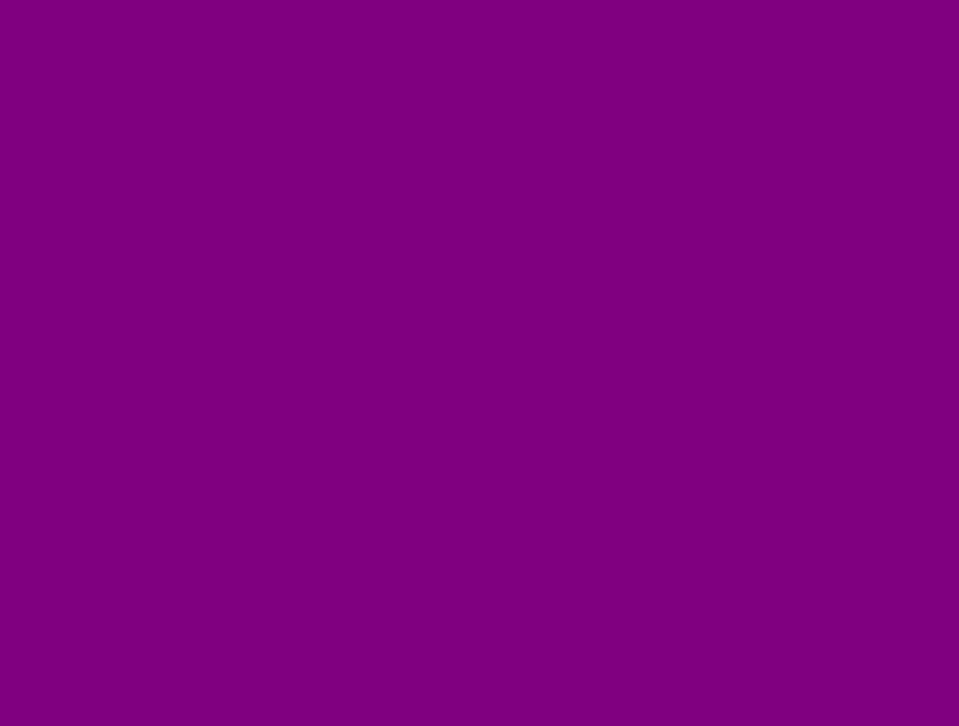
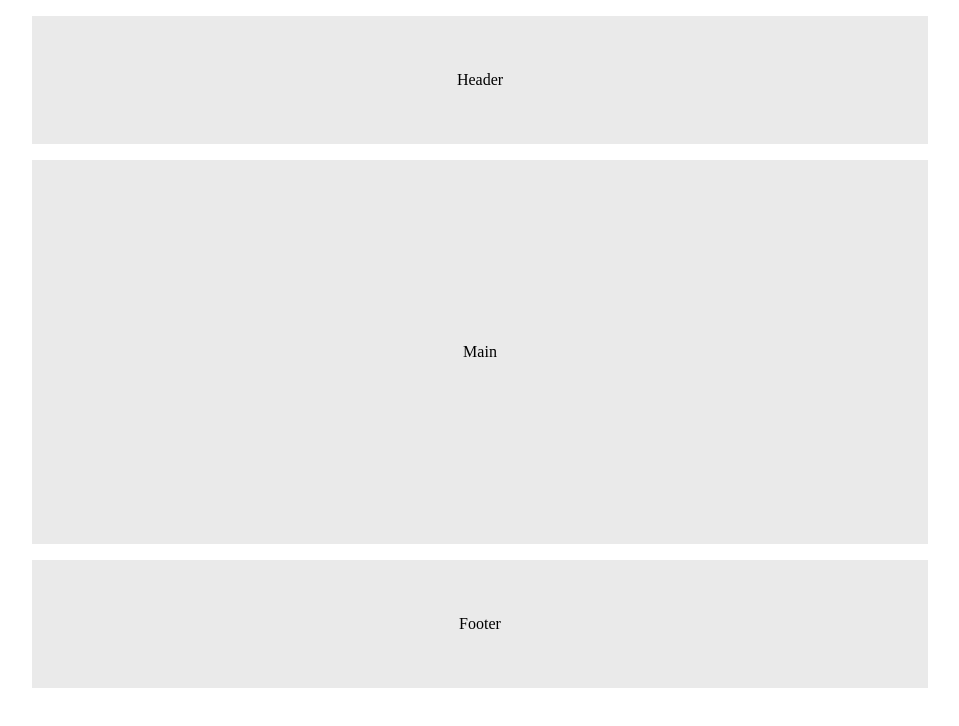
Before and after one commit to JulienMorizet/Tim-Berners-Lee, a plain HTML site: page index.html in a window 1280 px wide. Shown: the whole page, without its empty margins (160-1119 px from the left). Drawn offline with Linux system fonts and the light colour scheme.

Commit message:
Add general structure

```diff
--- a/index.html
+++ b/index.html
@@ -5,9 +5,25 @@
     <meta name="viewport" content="width=device-width, initial-scale=1.0">
     <meta http-equiv="X-UA-Compatible" content="ie=edge">
     <title>Tim Berners-Lee</title>
+    <link rel="stylesheet" type="text/css" href="//fonts.googleapis.com/css?family=Open+Sans" />
     <link rel="stylesheet" type="text/css" href="style.css">
 </head>
 <body>
 
+
+<header>
+    Header
+  </header>
+
+  <main>
+    Main
+  </main>
+
+
+  <footer>
+    Footer
+  </footer>
+
+
 </body>
 </html>
--- a/style.css
+++ b/style.css
@@ -1,3 +1,46 @@
 body {
-    background: purple;
-}
+    display: grid;
+    grid-template-columns: repeat(4, 1fr);
+    grid-template-rows: 10vw 30vw 10vw;
+    grid-gap: 1em;
+  }
+
+  header,
+  footer {
+    grid-column: 1 / span 5;
+  }
+
+  main {
+    grid-column: 1 / span 5;
+  }
+
+
+  @media (max-width: 700px) {
+
+    main
+     {
+      grid-column: 1 / span 5;
+    }
+
+  }
+
+  /* Demo Specific Styles */
+  body {
+    margin: 0 auto;
+    max-width: 56em;
+    padding: 1em 0;
+  }
+
+  header,
+  main,
+  footer {
+    background: #eaeaea;
+    display: flex;
+    align-items: center;
+    justify-content: center;
+  }
+
+  header,
+  footer {
+    height: 10vw;;
+  }
```
